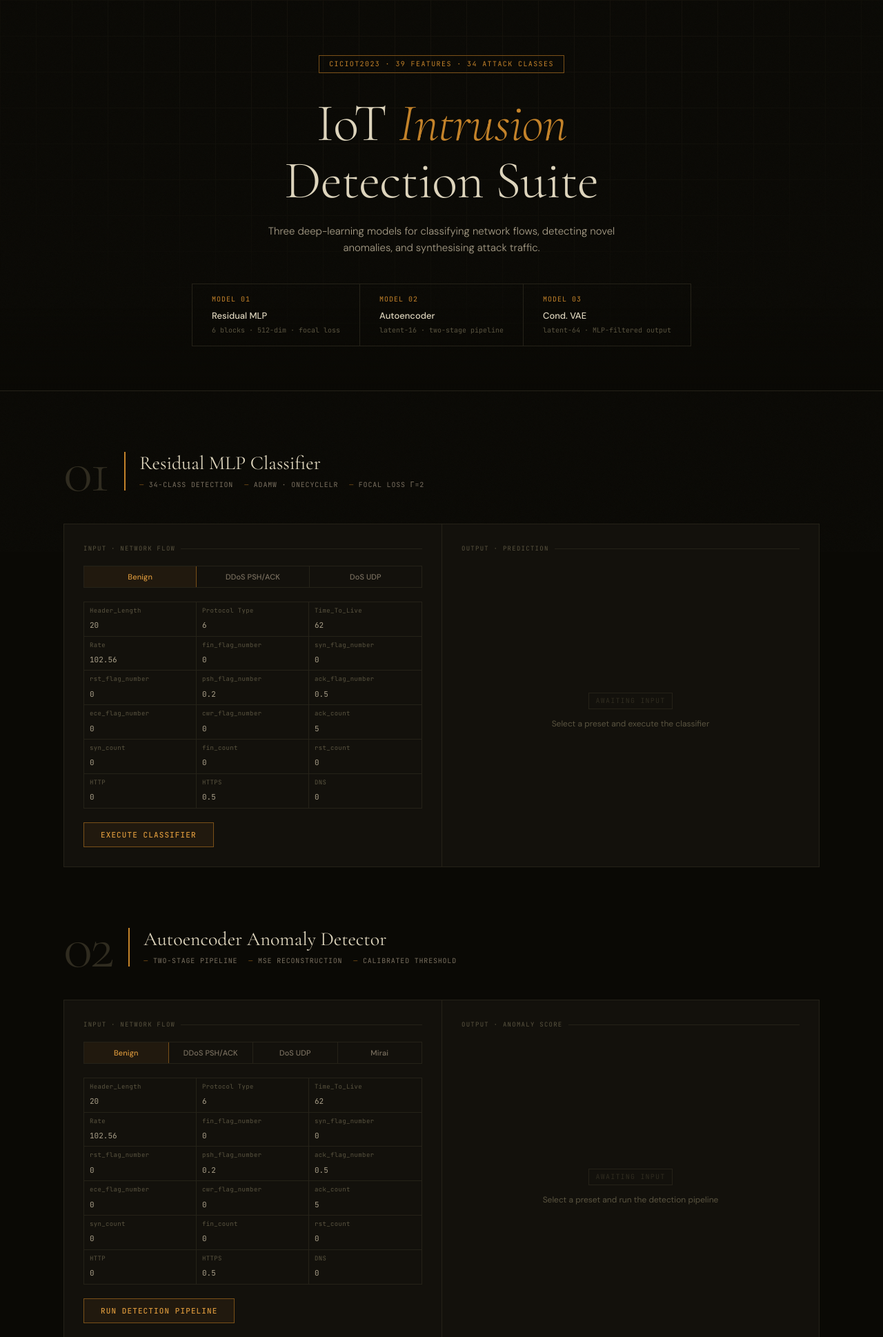
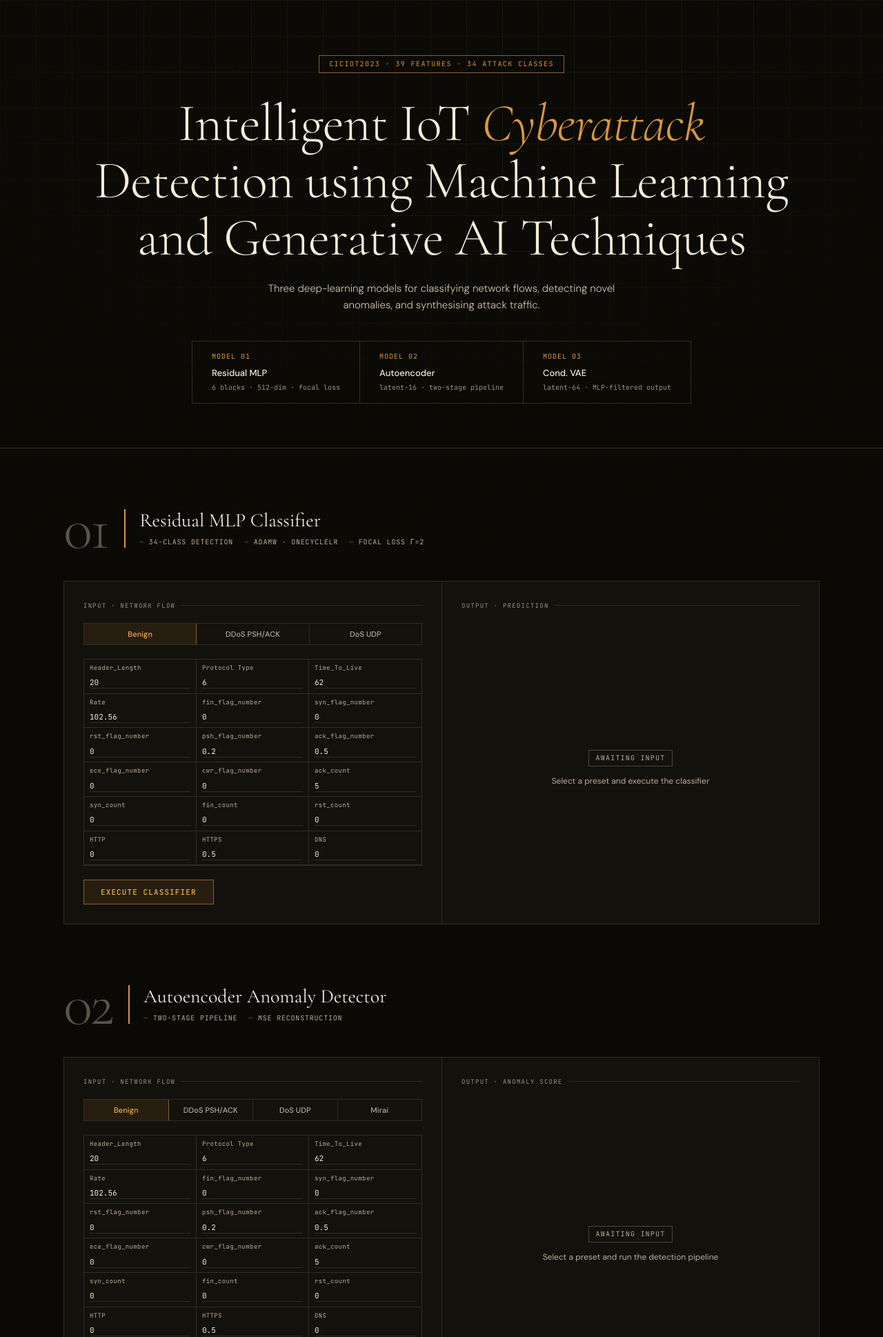
Before and after one commit to manasjuneja/iot-cyber-security, a Flask app: template templates/index.html in a window 1280 px wide. Shown: the top 1938 px of the page at 69% size. Run offline with Flask 3, Linux system fonts and the light colour scheme; the template is opened without the code that fills it, so the values that code supplies are empty; parts of the project's set-up code (start-up, migrations or seed data) failed here and were passed over.

Commit message:
improve contrast for projector presentation
Lift all text colors significantly — main text near-white, muted
labels readable, feature inputs and stat values fully visible.
Amber, green and red accents brightened. Chart palette updated
to match.

Co-Authored-By: Claude Sonnet 4.6 <noreply@anthropic.com>

```diff
--- a/app.py
+++ b/app.py
@@ -242,13 +242,13 @@ def features_from_request(data: dict) -> np.ndarray:
 # ─── Chart palette (warm dark / amber) ───────────────────────────────────────
 C_BG      = "#0A0905"
 C_SURFACE = "#17150E"
-C_BORDER  = "#252218"
-C_TEXT    = "#DDD4BC"
-C_MUTED   = "#5A5440"
-C_AMBER   = "#C4832A"
-C_AMBER2  = "#8B6020"
-C_GREEN   = "#4D9970"
-C_RED     = "#B84A4A"
+C_BORDER  = "#302C20"
+C_TEXT    = "#F4ECD8"
+C_MUTED   = "#9A9080"
+C_AMBER   = "#D9973C"
+C_AMBER2  = "#8A6025"
+C_GREEN   = "#5DB882"
+C_RED     = "#D05858"
 
 def _apply_dark_style(fig, *axes):
     fig.patch.set_facecolor(C_BG)
--- a/templates/index.html
+++ b/templates/index.html
@@ -3,7 +3,7 @@
 <head>
   <meta charset="UTF-8">
   <meta name="viewport" content="width=device-width, initial-scale=1.0">
-  <title>IoT Intrusion Detection — Research Demo</title>
+  <title>Intelligent IoT Cyberattack Detection — Research Demo</title>
   <link rel="preconnect" href="https://fonts.googleapis.com">
   <link rel="preconnect" href="https://fonts.gstatic.com" crossorigin>
   <link href="https://fonts.googleapis.com/css2?family=Cormorant+Garamond:ital,wght@0,300;0,400;0,500;1,300;1,400&family=DM+Sans:opsz,wght@9..40,300;9..40,400;9..40,500;9..40,600&family=JetBrains+Mono:wght@300;400;500&display=swap" rel="stylesheet">
@@ -17,26 +17,26 @@
       --surface:      #13110C;
       --surface-hi:   #1A170F;
       --surface-hi2:  #211E16;
-      --border:       #252218;
-      --border-hi:    #302C20;
-      --amber:        #C4832A;
-      --amber-hi:     #D9973C;
-      --amber-lo:     #7A5018;
-      --amber-dim:    rgba(196,131,42,0.08);
-      --amber-glow:   rgba(196,131,42,0.18);
-      --text:         #DDD4BC;
-      --text-dim:     #A89E88;
-      --muted:        #5A5440;
-      --muted-hi:     #7A7060;
-      --green:        #4D9970;
-      --green-dim:    rgba(77,153,112,0.12);
-      --green-border: rgba(77,153,112,0.30);
-      --red:          #B84A4A;
-      --red-dim:      rgba(184,74,74,0.12);
-      --red-border:   rgba(184,74,74,0.30);
-      --yellow:       #B88830;
-      --yellow-dim:   rgba(184,136,48,0.12);
-      --yellow-border:rgba(184,136,48,0.30);
+      --border:       #302C20;
+      --border-hi:    #4A4535;
+      --amber:        #D9973C;
+      --amber-hi:     #EDB055;
+      --amber-lo:     #8A6025;
+      --amber-dim:    rgba(217,151,60,0.10);
+      --amber-glow:   rgba(217,151,60,0.22);
+      --text:         #F4ECD8;
+      --text-dim:     #D0C4A8;
+      --muted:        #9A9080;
+      --muted-hi:     #B8AC98;
+      --green:        #5DB882;
+      --green-dim:    rgba(93,184,130,0.14);
+      --green-border: rgba(93,184,130,0.40);
+      --red:          #D05858;
+      --red-dim:      rgba(208,88,88,0.14);
+      --red-border:   rgba(208,88,88,0.40);
+      --yellow:       #CC9A38;
+      --yellow-dim:   rgba(204,154,56,0.14);
+      --yellow-border:rgba(204,154,56,0.40);
     }
 
     html { scroll-behavior: smooth; }
@@ -192,7 +192,7 @@
       font-size: 5.5rem;
       font-weight: 300;
       line-height: 1;
-      color: var(--border-hi);
+      color: #5A5445;
       letter-spacing: -0.04em;
       user-select: none;
     }
@@ -314,7 +314,7 @@
       display: block;
       font-family: 'JetBrains Mono', monospace;
       font-size: 9px;
-      color: var(--muted);
+      color: var(--muted-hi);
       letter-spacing: 0.04em;
       margin-bottom: 2px;
       white-space: nowrap;
@@ -326,8 +326,8 @@
       width: 100%;
       background: transparent;
       border: none;
-      border-bottom: 1px solid transparent;
-      color: var(--text-dim);
+      border-bottom: 1px solid var(--border);
+      color: var(--text);
       font-family: 'JetBrains Mono', monospace;
       font-size: 11px;
       font-weight: 400;
@@ -398,11 +398,11 @@
       font-family: 'JetBrains Mono', monospace;
       font-size: 10px;
       letter-spacing: 0.12em;
-      color: var(--border-hi);
-      border: 1px solid var(--border);
+      color: var(--muted-hi);
+      border: 1px solid var(--border-hi);
       padding: 3px 10px;
     }
-    .placeholder-text { font-size: 12px; color: var(--muted); }
+    .placeholder-text { font-size: 12px; color: var(--muted-hi); }
 
     .result-inner { display: flex; flex-direction: column; gap: 1rem; animation: fadeIn 0.3s ease; }
     .result-hidden { display: none; }
@@ -478,8 +478,8 @@
     }
     .val-green  { color: var(--green); }
     .val-red    { color: var(--red); }
-    .val-amber  { color: var(--amber); }
-    .val-muted  { color: var(--muted-hi); font-size: 11px; }
+    .val-amber  { color: var(--amber-hi); }
+    .val-muted  { color: var(--text-dim); font-size: 11px; }
 
     /* ─── Chart ───────────────────────────────────────────────────────── */
     .chart-frame {
@@ -579,9 +579,9 @@
       justify-content: space-between;
       font-family: 'JetBrains Mono', monospace;
       font-size: 10px;
-      color: var(--muted-hi);
+      color: var(--text-dim);
     }
-    .vsi-row span:last-child { color: var(--text-dim); }
+    .vsi-row span:last-child { color: var(--text); }
 
     /* ─── Footer ─────────────────────────────────────────────────────── */
     .footer {
@@ -595,13 +595,13 @@
     .footer-left {
       font-family: 'JetBrains Mono', monospace;
       font-size: 10px;
-      color: var(--muted);
+      color: var(--muted-hi);
       letter-spacing: 0.08em;
     }
     .footer-right {
       font-family: 'JetBrains Mono', monospace;
       font-size: 10px;
-      color: var(--muted);
+      color: var(--muted-hi);
     }
 
     /* ─── Scrollbar ───────────────────────────────────────────────────── */
@@ -627,7 +627,7 @@
   <div class="hero-inner">
     <div class="dataset-badge">CICIoT2023 · 39 Features · 34 Attack Classes</div>
 
-    <h1>IoT <em>Intrusion</em><br>Detection Suite</h1>
+    <h1>Intelligent IoT <em>Cyberattack</em><br>Detection using Machine Learning<br>and Generative AI Techniques</h1>
 
     <p class="hero-desc">
       Three deep-learning models for classifying network flows,
@@ -722,7 +722,6 @@
         <div class="section-meta-row">
           <span class="section-tag">Two-stage pipeline</span>
           <span class="section-tag">MSE reconstruction</span>
-          <span class="section-tag">Calibrated threshold</span>
         </div>
       </div>
     </div>
```
